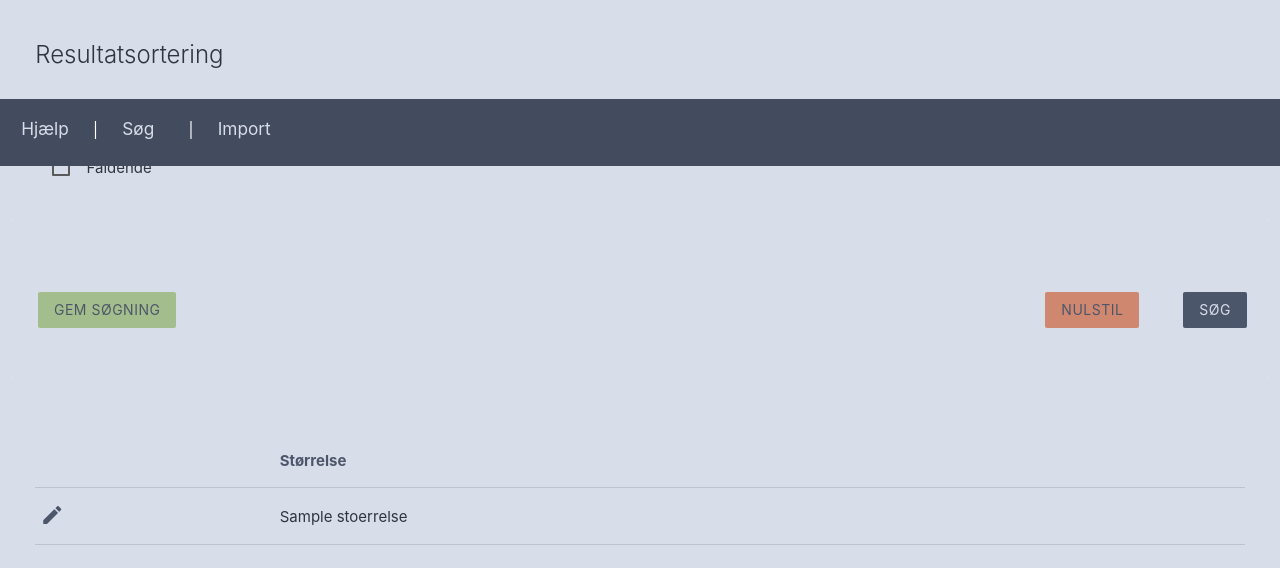
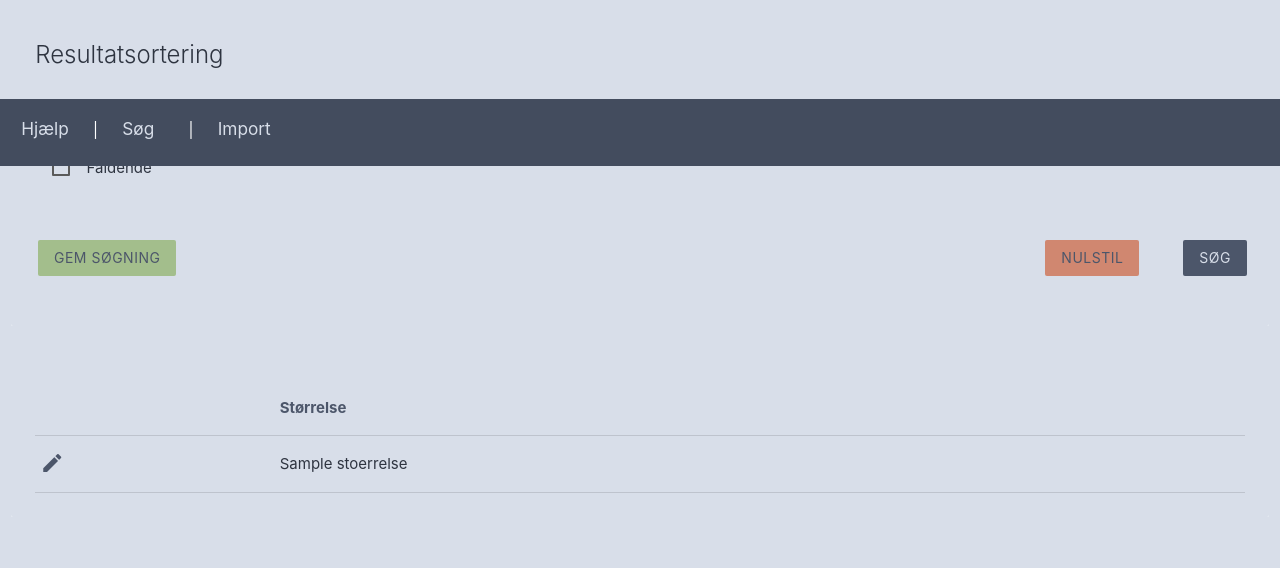
Before and after one commit to edbsystem/metax, a Django app: template arkiveringsversioner/templates/arkiveringsversioner/soeg.html in a window 1280 px wide. Shown: the part 639-1207 px from the top of the page. After the commit the page ends 1132 px from the top, so only its background shows below. Run offline with Django 3.2, Linux system fonts and the light colour scheme; data comes from the database, SQL or seed files in the repository; both versions use the stored data as it was after the commit; the template is opened without the code that fills it: values that come from a table or form of the project are taken from there, most other values are stand-ins (such as "Sample title", 1, 10 or a date in 2020).

Commit message:
12-03-2021 11:32

```diff
--- a/arkiveringsversioner/templates/arkiveringsversioner/arkiveringsversioner.html
+++ b/arkiveringsversioner/templates/arkiveringsversioner/arkiveringsversioner.html
@@ -28,7 +28,7 @@
               </tr>
             </thead>
             <tbody>
-              {% for arkiveringsversion in arkiveringsversioner %}
+              {% for arkiveringsversion in arkiveringsversionere %}
               {% if 'arkiveringsversioner_arkiveringsversion_se' in bruger_rettigheder and 'arkiveringsversioner_arkiveringsversion_rediger' in bruger_rettigheder %}
               <tr style="line-height: 1; cursor: pointer;" class='clickable-row' data-href="{% url 'arkiveringsversion_view' arkiveringsversion.avid %}">
                 <td><a href="{% url 'arkiveringsversion_view' arkiveringsversion.avid %}"><i class="material-icons" style="color: #4C566A;">edit</i></a></td>
--- a/arkiveringsversioner/templates/arkiveringsversioner/soeg.html
+++ b/arkiveringsversioner/templates/arkiveringsversioner/soeg.html
@@ -694,7 +694,7 @@
 
     <div class="row">
       <div class="col l12">
-        <div class="card z-depth-0">
+        <div class="card z-depth-0" style="margin-top: -45px;">
           <div class="card-content">
             <div class="row">
               <div class="card-action col l12">
```
Also changed, not shown: db.sqlite3.
